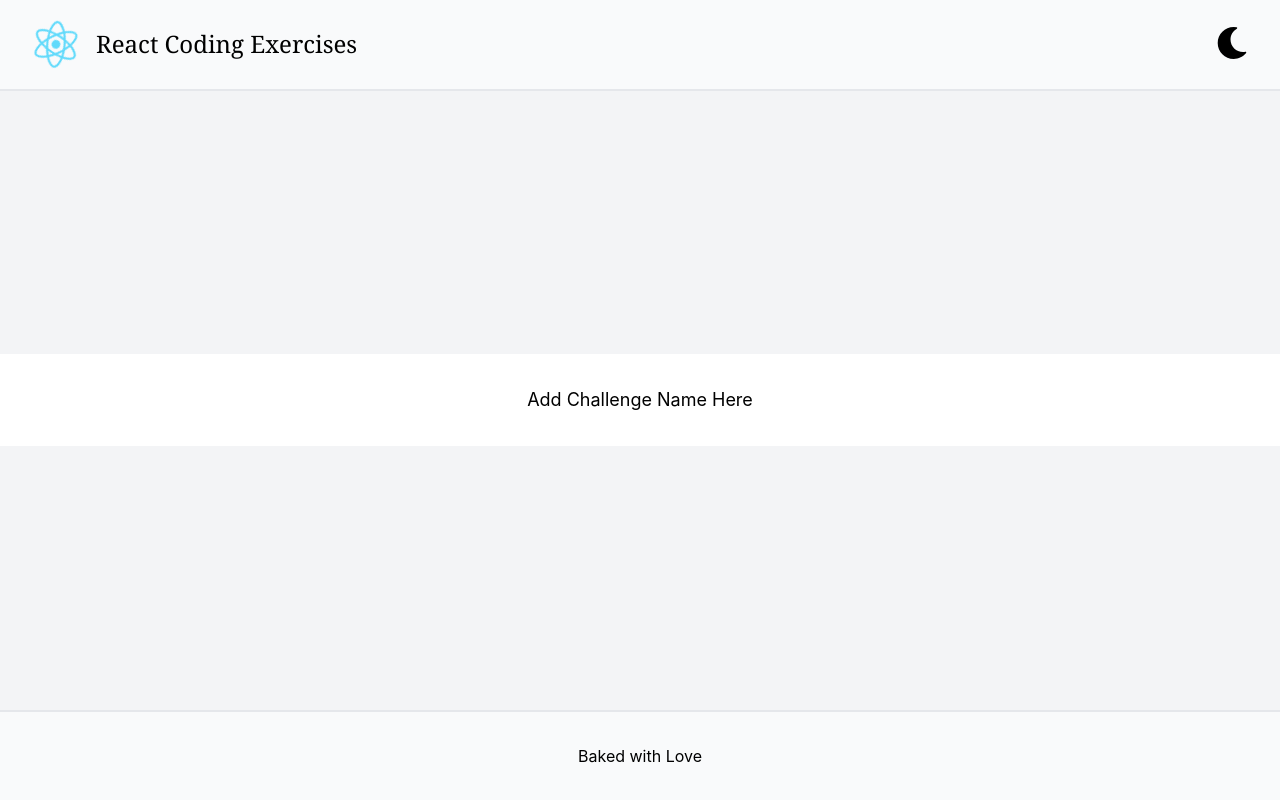
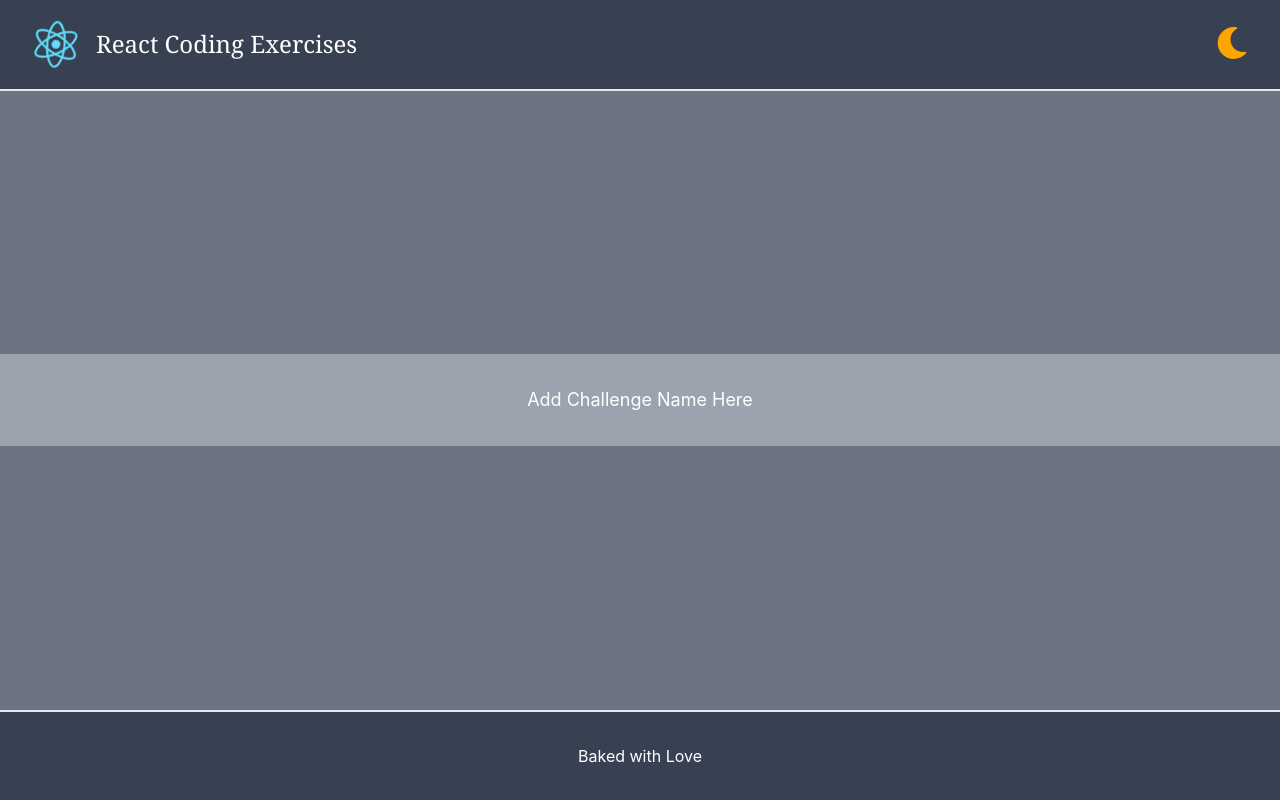
Before and after one commit to shierro/react-typescript-coding-excercise, a React (Create React App) app: page / in a window 1280 px wide. Built offline with nearby package versions, Linux system fonts and the light colour scheme.

Commit message:
:lipstick: support dark mode :sparkles:

```diff
--- a/package.json
+++ b/package.json
@@ -1,7 +1,7 @@
 {
   "name": "react-typescript-coding-excercise",
   "homepage": "https://shierro.github.io/react-typescript-coding-excercise",
-  "version": "0.3.0",
+  "version": "0.4.0",
   "private": true,
   "dependencies": {
     "@craco/craco": "^6.3.0",
--- a/public/index.html
+++ b/public/index.html
@@ -1,5 +1,5 @@
 <!DOCTYPE html>
-<html lang="en">
+<html lang="en" class="dark">
   <head>
     <meta charset="utf-8" />
     <link rel="icon" href="%PUBLIC_URL%/favicon.ico" />
--- /dev/null
+++ b/src/constants/copy.ts
@@ -0,0 +1,2 @@
+export const TITLE = 'React Coding Exercises';
+export const FOOTER_TEXT = 'Baked with Love';
--- a/src/containers/App/Footer.tsx
+++ /dev/null
@@ -1,9 +0,0 @@
-function Footer() {
-  return (
-    <section className="footer p-8 bg-gray-50 border-t-2">
-      <div>Baked with Love</div>
-    </section>
-  );
-}
-
-export default Footer;
--- a/src/containers/App/Header.tsx
+++ /dev/null
@@ -1,34 +0,0 @@
-import { useContext } from 'react';
-import { FontAwesomeIcon } from '@fortawesome/react-fontawesome';
-import { faMoon } from '@fortawesome/free-solid-svg-icons';
-import logo from '../../assets/images/logo.svg';
-import { RootContext } from '.';
-
-function Header() {
-  const { rootState, rootDispatch = () => true } = useContext(RootContext);
-  return (
-    <header className="header p-4 flex flex-row items-center border-b-2 bg-gray-50 justify-between">
-      <div className="flex flex-row justify-center items-center">
-        <img
-          src={logo}
-          width="80"
-          className="max-w-screen-sm animate-spin-slow"
-          alt="React Logo"
-        />
-        <h1 className="font-serif text-lg sm:text-2xl">React Coding Exercises</h1>
-      </div>
-      <button
-        className="px-4"
-        onClick={() => rootDispatch({ type: 'TOGGLE_THEME' })}
-      >
-        <FontAwesomeIcon
-          size="2x"
-          icon={faMoon}
-          color={rootState.darkMode ? '#FFA500' : ''}
-        />
-      </button>
-    </header>
-  );
-}
-
-export default Header;
--- /dev/null
+++ b/src/containers/App/components/Footer/index.tsx
@@ -0,0 +1,23 @@
+const Container: React.FC = (props) => (
+  <section
+    className="
+      footer
+      p-8
+      bg-gray-50
+      border-t-2
+      dark:bg-gray-700
+      dark:text-white"
+  >
+    {props.children}
+  </section>
+)
+
+function Footer() {
+  return (
+    <Container>
+      <h1>Baked with Love</h1>
+    </Container>
+  );
+}
+
+export default Footer;
--- /dev/null
+++ b/src/containers/App/components/Header/index.tsx
@@ -0,0 +1,85 @@
+import React, { useContext } from 'react';
+import { FontAwesomeIcon } from '@fortawesome/react-fontawesome';
+import { faMoon } from '@fortawesome/free-solid-svg-icons';
+
+import logo from '../../../../assets/images/logo.svg';
+import { RootContext } from '../../index';
+import { TITLE } from '../../../../constants/copy';
+
+const Container: React.FC = (props) => (
+  <header
+    className="
+      header
+      p-4
+      flex
+      flex-row
+      items-center
+      border-b-2
+      bg-gray-50
+      justify-between
+      dark:bg-gray-700"
+  >
+    {props.children}
+  </header>
+)
+
+const LeftSection: React.FC = (props) => (
+  <div
+    className="
+      flex
+      flex-row
+      justify-center
+      items-center"
+  >
+    {props.children}
+  </div>
+)
+
+const RightSection: React.FC = (props) => (
+  <div className="px-4">
+    {props.children}
+  </div>
+)
+
+const Title: React.FC = (props) => (
+  <h1
+    className="
+      font-serif
+      text-lg
+      sm:text-2xl
+      dark:text-white"
+  >
+    {props.children}
+  </h1>
+)
+
+function Header() {
+  const { rootState, rootDispatch } = useContext(RootContext);
+  return (
+    <Container>
+      <LeftSection>
+        <img
+          src={logo}
+          width="80"
+          className="max-w-screen-sm animate-spin-slow"
+          alt="React Logo"
+        />
+        <Title>{TITLE}</Title>
+      </LeftSection>
+      <RightSection>
+        <button
+          data-testid="darkModeSwitch"
+          onClick={() => rootDispatch({ type: 'TOGGLE_THEME' })}
+        >
+          <FontAwesomeIcon
+            size="2x"
+            icon={faMoon}
+            color={rootState.darkMode ? '#FFA500' : ''}
+          />
+        </button>
+      </RightSection>
+    </Container>
+  );
+}
+
+export default Header;
--- a/src/containers/App/index.tsx
+++ b/src/containers/App/index.tsx
@@ -2,13 +2,13 @@ import React from 'react';
 
 import './App.css';
 
-import Header from './Header';
-import Footer from './Footer';
+import Header from './components/Header';
+import Footer from './components/Footer';
 
 import { Action, AppState, RootContextType } from '../../types';
 
 const initialState: AppState = {
-  darkMode: false,
+  darkMode: true,
 }
 
 export const RootContext = React.createContext({} as RootContextType);
@@ -25,12 +25,27 @@ function reducer(state: AppState, action: Action) {
 
 function Body() {
   return (
-    <main className="bg-white">
-      <h1 className="text-lg py-8">Add Challenge Name Here</h1>
+    <main className="bg-white dark:bg-gray-400">
+      <h1 className="text-lg py-8 dark:text-white">Add Challenge Name Here</h1>
       <section></section>
     </main>
   )
 }
+
+const Container: React.FC = (props) => (
+  <div
+    className="
+      App
+      min-h-screen
+      justify-between
+      flex
+      flex-col
+      bg-gray-100
+      dark:bg-gray-500"
+  >
+    {props.children}
+  </div>
+)
 
 function App() {
   const [rootState, rootDispatch] = React.useReducer(reducer, initialState);
@@ -40,11 +55,11 @@ function App() {
   }
   return (
     <RootContext.Provider value={initialValue}>
-      <div className="App min-h-screen justify-between flex flex-col bg-gray-100">
+      <Container>
         <Header />
         <Body />
         <Footer />
-      </div>
+      </Container>
     </RootContext.Provider>
   );
 }
--- a/tailwind.config.js
+++ b/tailwind.config.js
@@ -1,6 +1,6 @@
 module.exports = {
   purge: ['./src/**/*.{js,jsx,ts,tsx}', './public/index.html'],
-  darkMode: false, // or 'media' or 'class'
+  darkMode: 'class', // or 'media' or 'class'
   theme: {
     extend: {
       animation: {
```
Also changed, not shown: 16 other files (tests, documents, lock files or other folders).
